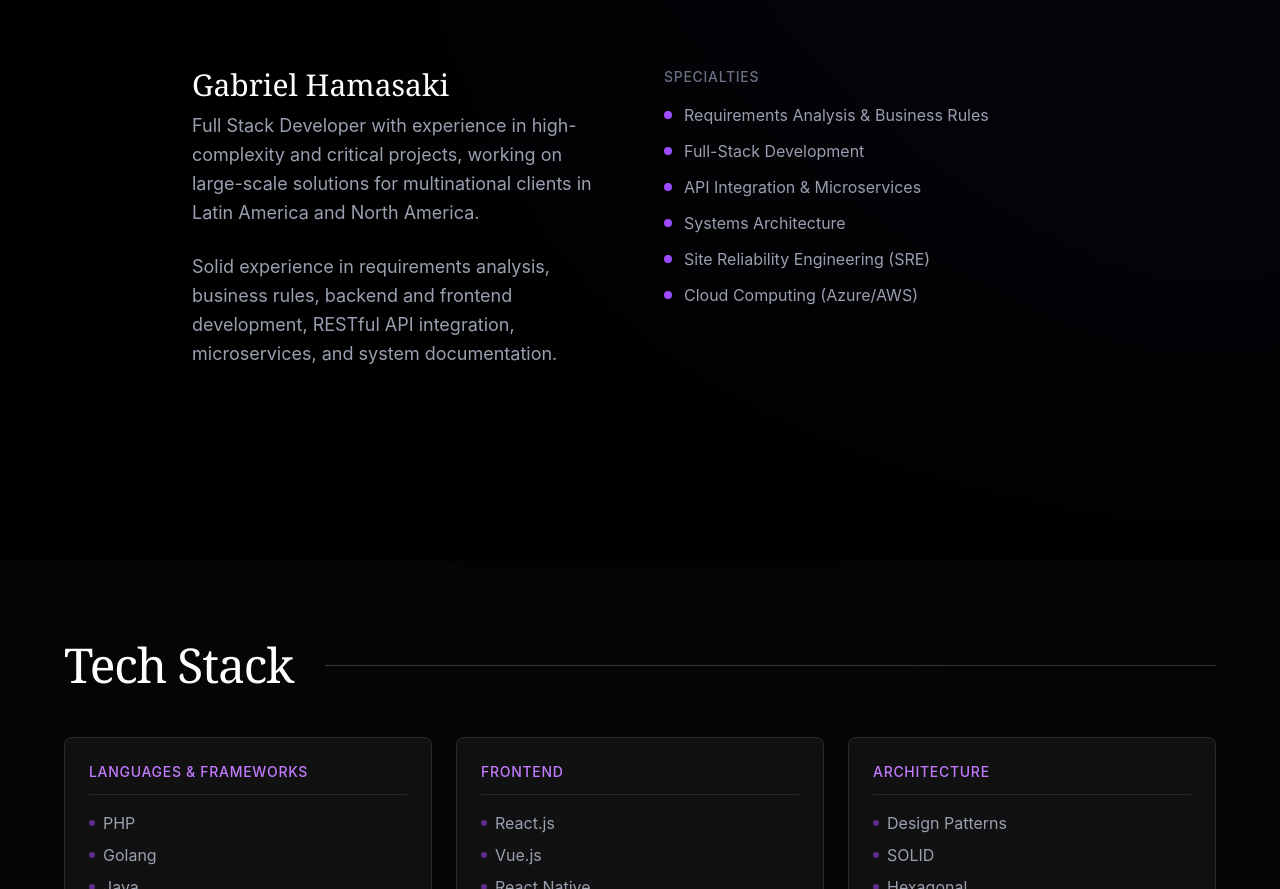
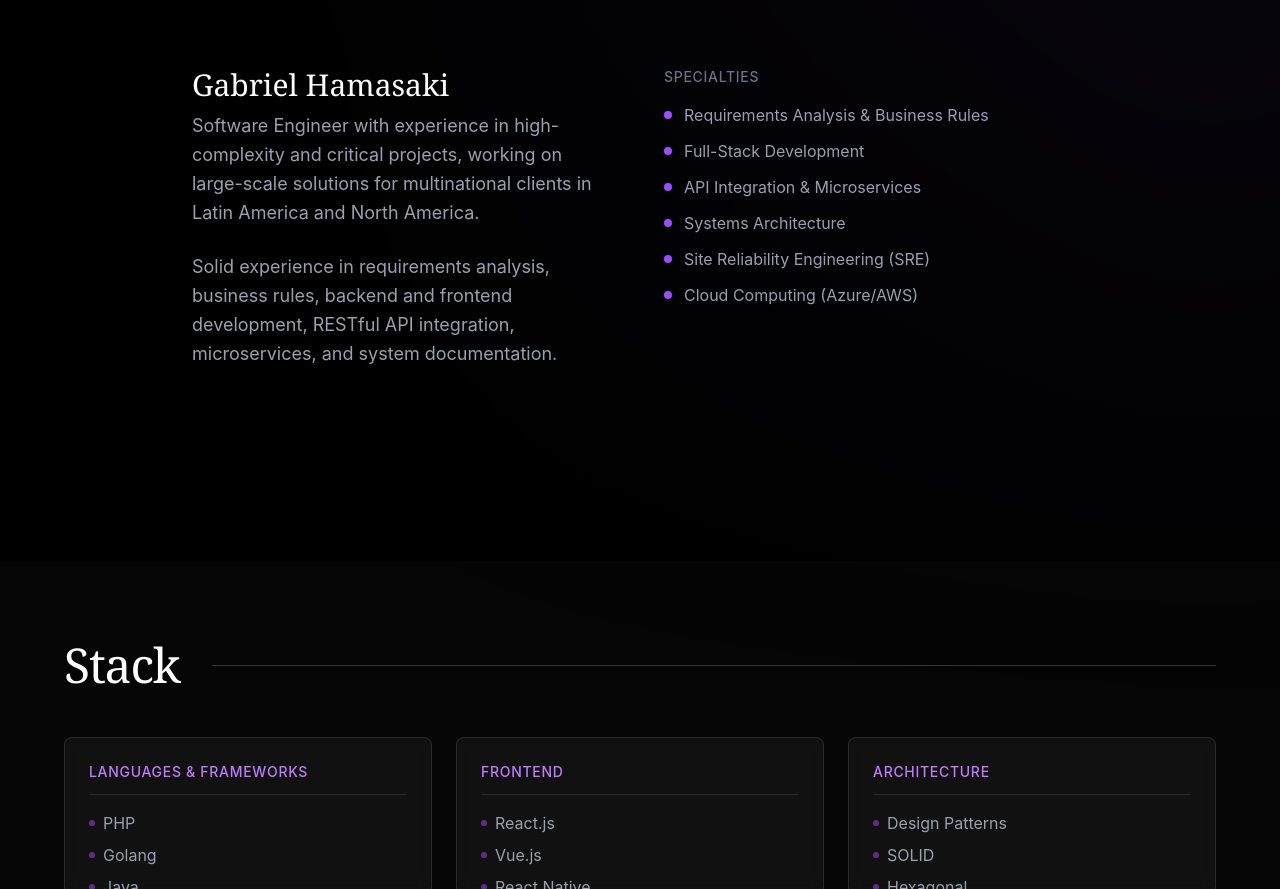
Before and after one commit to gabehamasaki/my-portfolio, a React (Vite) app: page / in a window 1280 px wide. Shown: the part 1039-1928 px from the top of the page. Built offline with nearby package versions, Linux system fonts and the light colour scheme.

Commit message:
feat(i18n): update job titles and descriptions in localization files

```diff
--- a/src/i18n/locales/en.json
+++ b/src/i18n/locales/en.json
@@ -7,18 +7,18 @@
         "contact": "Contact"
     },
     "hero": {
-        "title": "Full Stack Developer",
-        "subtitle": "High-complexity solutions for multinational enterprise clients",
+        "title": "Software Engineer",
+        "subtitle": "High-complexity solutions",
         "cta": "Get in Touch"
     },
     "about": {
         "title": "About",
-        "bio1": "Full Stack Developer with experience in high-complexity and critical projects, working on large-scale solutions for multinational clients in Latin America and North America.",
+        "bio1": "Software Engineer with experience in high-complexity and critical projects, working on large-scale solutions for multinational clients in Latin America and North America.",
         "bio2": "Solid experience in requirements analysis, business rules, backend and frontend development, RESTful API integration, microservices, and system documentation.",
         "specialties": "Specialties"
     },
     "skills": {
-        "title": "Tech Stack"
+        "title": "Stack"
     },
     "experience": {
         "title": "Experience",
--- a/src/i18n/locales/es.json
+++ b/src/i18n/locales/es.json
@@ -7,18 +7,18 @@
         "contact": "Contacto"
     },
     "hero": {
-        "title": "Desarrollador Full Stack",
-        "subtitle": "Soluciones de alta complejidad para clientes multinacionales",
+        "title": "Ingeniero de Software",
+        "subtitle": "Soluciones de alta complejidad",
         "cta": "Contáctame"
     },
     "about": {
         "title": "Sobre Mí",
-        "bio1": "Desarrollador Full Stack con experiencia en proyectos de alta complejidad y criticidad, trabajando en soluciones de gran escala para clientes multinacionales en América Latina y América del Norte.",
+        "bio1": "Ingeniero de Software con experiencia en proyectos de alta complejidad y criticidad, trabajando en soluciones de gran escala para clientes multinacionales en América Latina y América del Norte.",
         "bio2": "Experiencia sólida en análisis de requisitos, reglas de negocio, desarrollo backend y frontend, integración de APIs RESTful, microservicios y documentación de sistemas.",
         "specialties": "Especialidades"
     },
     "skills": {
-        "title": "Stack Tecnológico"
+        "title": "Stack"
     },
     "experience": {
         "title": "Experiencia",
@@ -30,7 +30,7 @@
                 "description": "Desarrollo de proyectos de alto impacto para empresas multinacionales. Plataforma de Datos para Evaluación de Experiencia del Cliente, Plataforma de Compromiso ESG y Portal de Gestión de Almacén y Logística."
             },
             "freelance": {
-                "title": "Software Engineer",
+                "title": "Ingeniero de Software",
                 "company": "Freelance",
                 "period": "Ene 2023 - Oct 2023",
                 "description": "Desarrollo de soluciones full-stack utilizando Go, PHP y tecnologías modernas para diversos clientes."
--- a/src/i18n/locales/pt-BR.json
+++ b/src/i18n/locales/pt-BR.json
@@ -7,18 +7,18 @@
         "contact": "Contato"
     },
     "hero": {
-        "title": "Desenvolvedor Full Stack",
-        "subtitle": "Soluções de alta complexidade para clientes multinacionais",
+        "title": "Engenheiro de Software",
+        "subtitle": "Soluções de alta complexidade",
         "cta": "Entre em Contato"
     },
     "about": {
         "title": "Sobre",
-        "bio1": "Desenvolvedor Full Stack com experiência em projetos de alta complexidade e criticidade, atuando em soluções de grande escala para clientes multinacionais na América Latina e América do Norte.",
+        "bio1": "Engenheiro de Software com experiência em projetos de alta complexidade e criticidade, atuando em soluções de grande escala para clientes multinacionais na América Latina e América do Norte.",
         "bio2": "Experiência sólida em análise de requisitos, regras de negócio, desenvolvimento backend e frontend, integração de APIs RESTful, microsserviços e documentação de sistemas.",
         "specialties": "Especialidades"
     },
     "skills": {
-        "title": "Stack Tecnológico"
+        "title": "Stack"
     },
     "experience": {
         "title": "Experiência",
--- a/src/styles/theme.css
+++ b/src/styles/theme.css
@@ -179,4 +179,24 @@
     font-weight: var(--font-weight-normal);
     line-height: 1.5;
   }
+
+  /* Custom Scrollbar */
+  ::-webkit-scrollbar {
+    width: 10px;
+  }
+
+  ::-webkit-scrollbar-track {
+    background: var(--background);
+  }
+
+  ::-webkit-scrollbar-thumb {
+    background-color: #8b5cf6; /* Violet-500 fallback */
+    background-image: linear-gradient(to bottom, #a855f7, #7c3aed); /* Purple-500 to Violet-600 */
+    border-radius: 5px;
+    border: 2px solid var(--background);
+  }
+
+  ::-webkit-scrollbar-thumb:hover {
+    background-image: linear-gradient(to bottom, #d8b4fe, #a78bfa); /* Light Purple on hover */
+  }
 }
```
